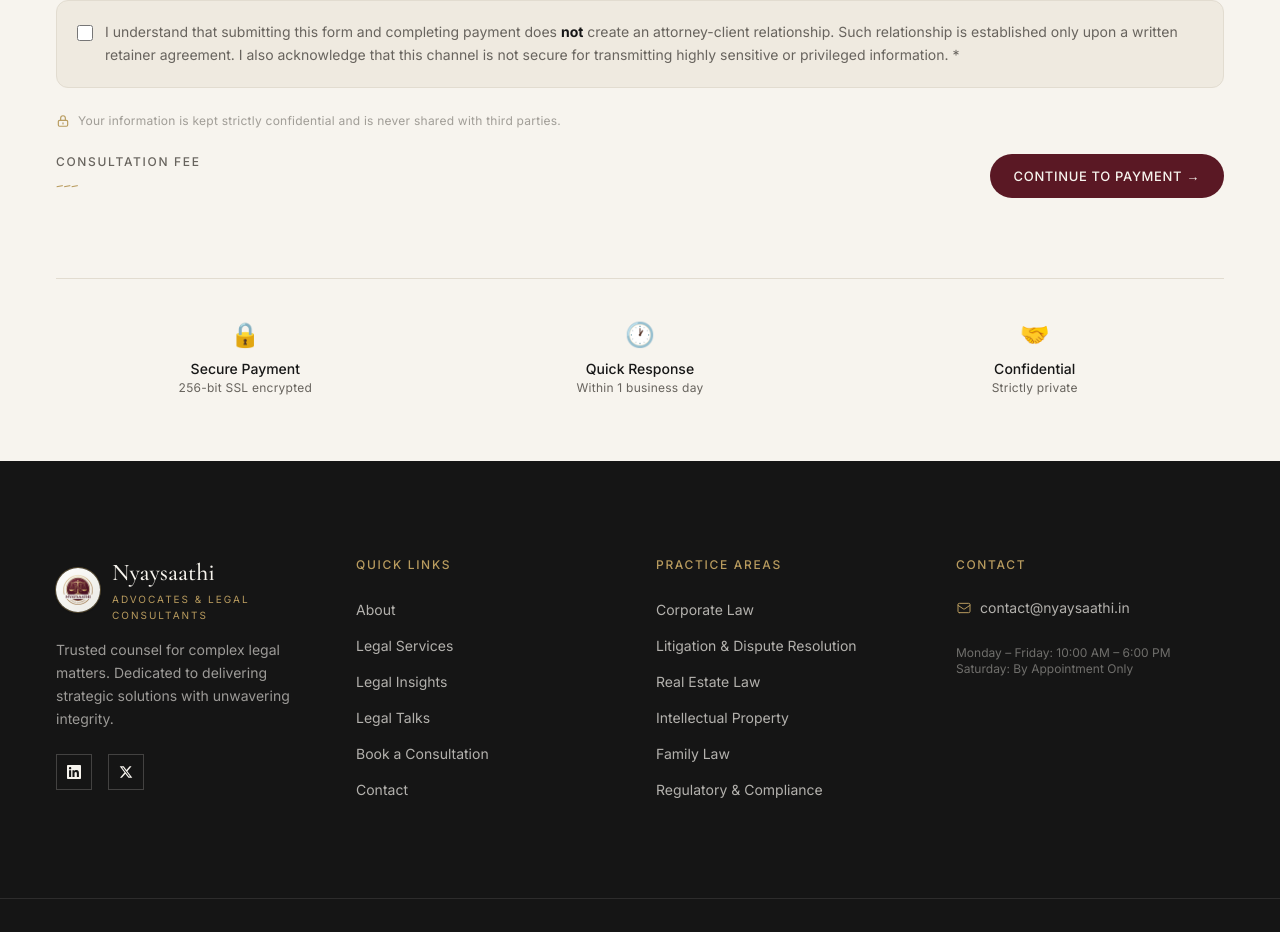
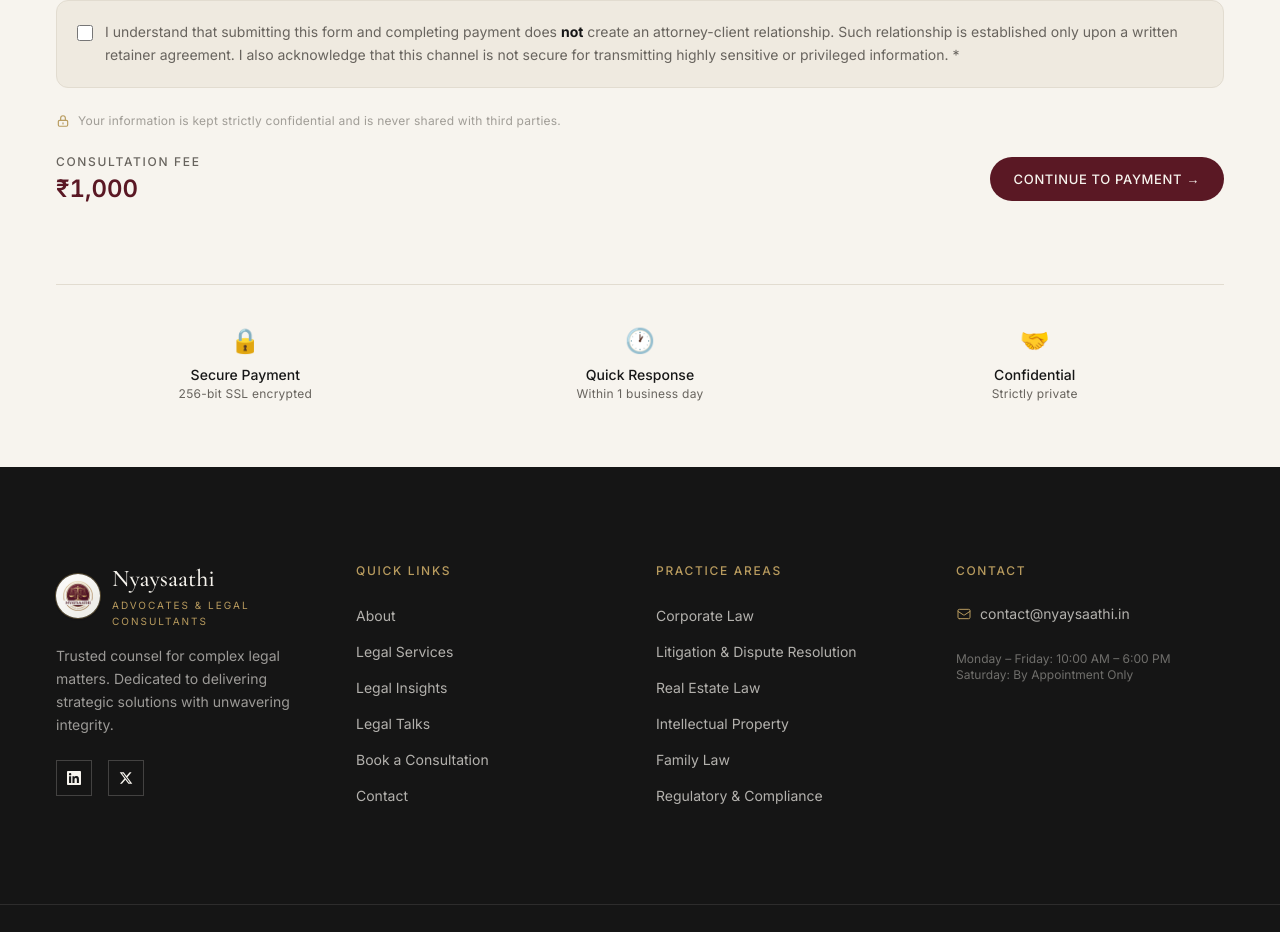
Before and after one commit to Rahul2749/LawyerWebsite, a Next.js app: page /consultation in a window 1280 px wide. Shown: the part 1166-2098 px from the top of the page. Built offline with nearby package versions, Linux system fonts and the light colour scheme; no server answers.

Commit message:
Update page.tsx

```diff
--- a/src/app/(public)/consultation/page.tsx
+++ b/src/app/(public)/consultation/page.tsx
@@ -351,9 +351,8 @@ function ConsultationForm({ onSubmitSuccess }: { onSubmitSuccess: (data: { appoi
       <div className="flex items-center justify-between gap-4 flex-wrap">
         <div>
           <p className="text-eyebrow text-text-secondary">Consultation Fee</p>
-          <p className="text-h3 text-accent-gold font-serif">
-            {selectedService ? `₹${selectedService.price.toLocaleString("en-IN")}` : "---"}
-
+          <p className="mt-1 text-2xl font-semibold leading-tight text-accent-wine tabular-nums">
+            ₹{(selectedService?.price ?? 1000).toLocaleString("en-IN")}
           </p>
         </div>
         <button
```
